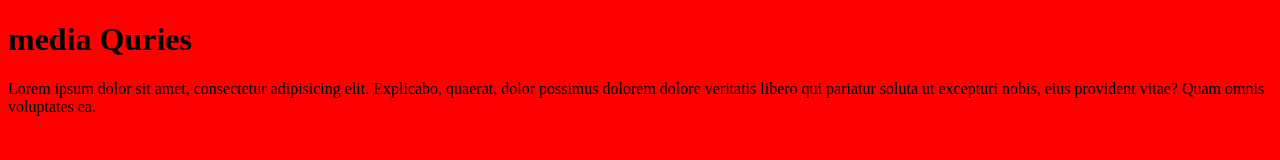
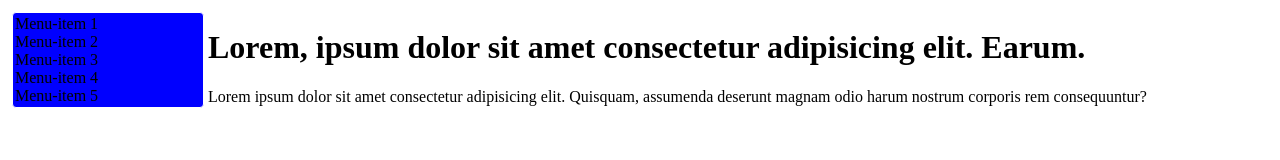
Before and after one commit to MHariskhan1/media-quries, a plain HTML site: page index.html in a window 1280 px wide. Drawn offline with Linux system fonts and the light colour scheme.

Commit message:
floating property was done

```diff
--- a/index.html
+++ b/index.html
@@ -7,7 +7,20 @@
     <link rel="stylesheet" href="style.css">
 </head>
 <body>
-    <h1>media Quries</h1>
-    <p>Lorem ipsum dolor sit amet, consectetur adipisicing elit. Explicabo, quaerat, dolor possimus dolorem dolore veritatis libero qui pariatur soluta ut excepturi nobis, eius provident vitae? Quam omnis voluptates ea.</p>
+    <div class="wrapper">
+        <div id="leftsidebar">
+            <ul id="menulist">
+                <li class="menuitem">Menu-item 1</li>
+                <li class="menuitem">Menu-item 2</li>
+                <li class="menuitem">Menu-item 3</li>
+                <li class="menuitem">Menu-item 4</li>
+                <li class="menuitem">Menu-item 5</li>
+            </ul>
+        </div>
+        <div id="main">
+            <h1>Lorem, ipsum dolor sit amet consectetur adipisicing elit. Earum.</h1>
+            <p>Lorem ipsum dolor sit amet consectetur adipisicing elit. Quisquam, assumenda deserunt magnam odio harum nostrum corporis rem consequuntur?</p>
+        </div>
+    </div>
 </body>
 </html>
--- a/style.css
+++ b/style.css
@@ -1,11 +1,48 @@
 /* simple example */
-body {
+/* body {
     background-color: pink;
-}
+} */
 
 /* When width is high than 480px in this case they will applied this style */
-@media screen and (min-width:600px) {
+/* @media screen and (min-width:600px) {
     body {
         background-color: red;
     }
+} */
+
+/* Floting menu */
+
+.wrapper {
+overflow: auto;
 }
+#main{
+    margin-left: 4px;
+}
+#leftsidebar {
+    float: none;
+    width: auto;
+}
+#menulist {
+    margin: 0;
+    padding: 0;
+}
+
+#menulist {
+    background-color: blue;
+    border: 1px solid white;
+    border-radius: 4px;
+    list-style-type: none;
+    margin: 4px;
+    padding: 2px;
+
+}
+@media (min-width:480px) {
+    #leftsidebar {
+        width: 200px;
+        float: left;
+    }
+    #main{
+        margin-left: 216;
+    }
+
+}
```
